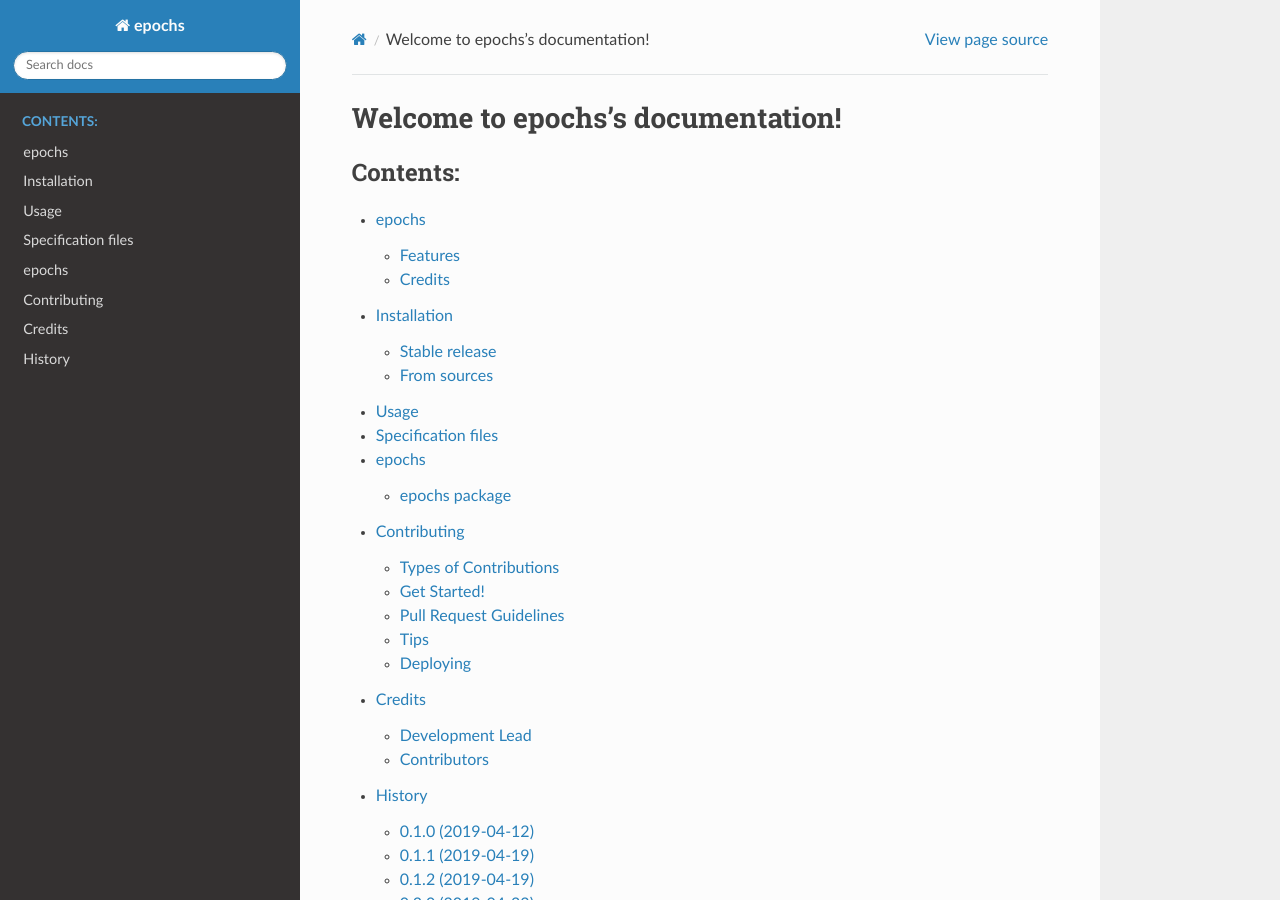
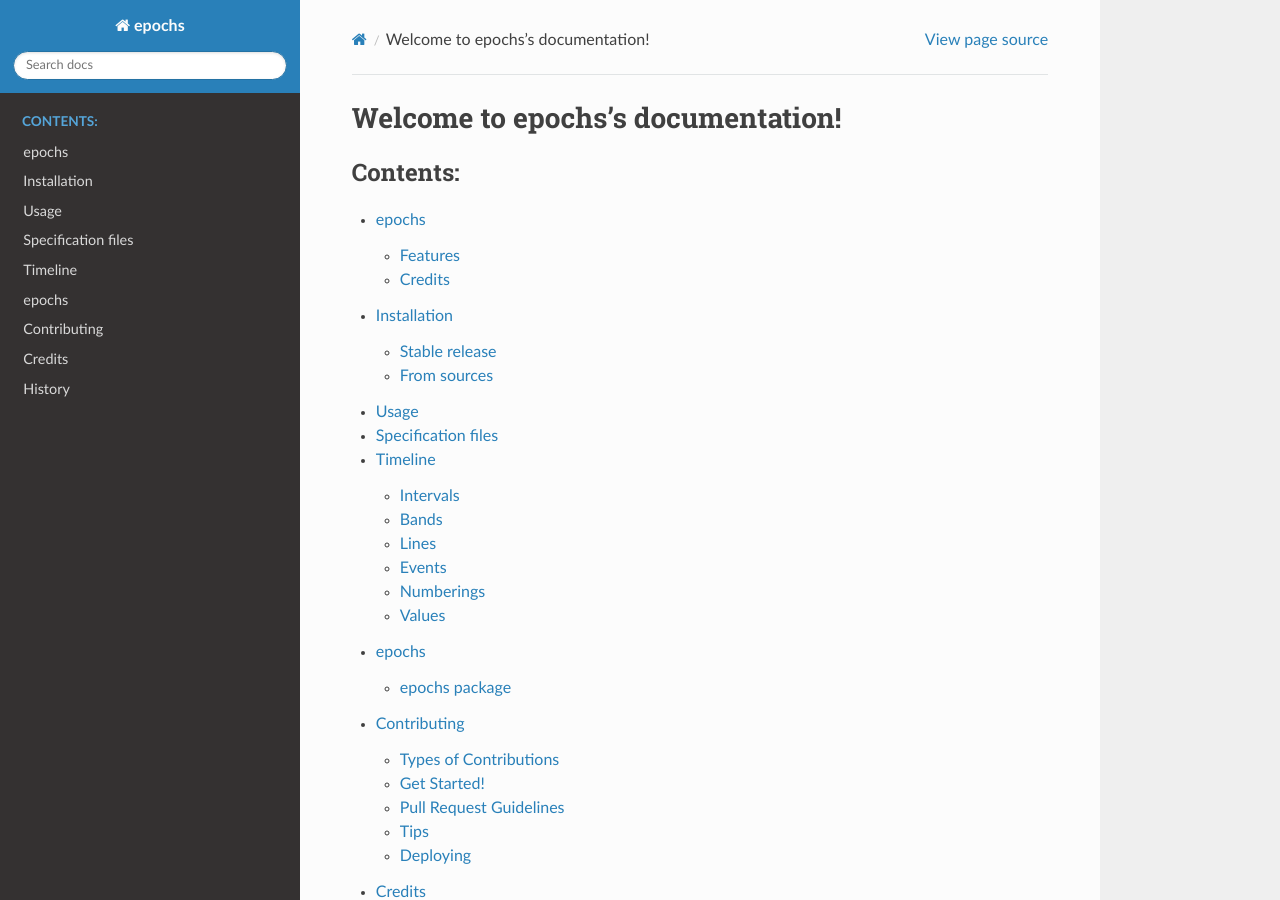
Before and after one commit to mgalloy/epochs, a Sphinx documentation site: the page built from docs/index.rst, in a window 1280 px wide and 900 px high. Built offline with Sphinx 7.4.7 and the Read the Docs theme 3.1.0, drawn with Linux system fonts in a browser that asks for light colours.

Commit message:
Add stub for documenting the timeline specification

```diff
--- a/docs/index.rst
+++ b/docs/index.rst
@@ -9,6 +9,7 @@ Welcome to epochs's documentation!
    installation
    usage
    spec
+   timeline
    modules
    contributing
    authors
--- /dev/null
+++ b/docs/timeline.rst
@@ -0,0 +1,25 @@
+========
+Timeline
+========
+
+Intervals
+=========
+
+Bands
+=====
+
+
+Lines
+=====
+
+
+Events
+======
+
+
+Numberings
+==========
+
+
+Values
+======
```
